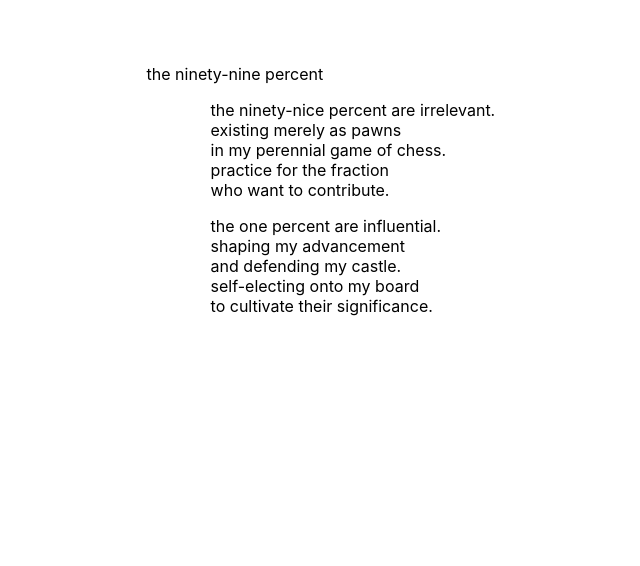
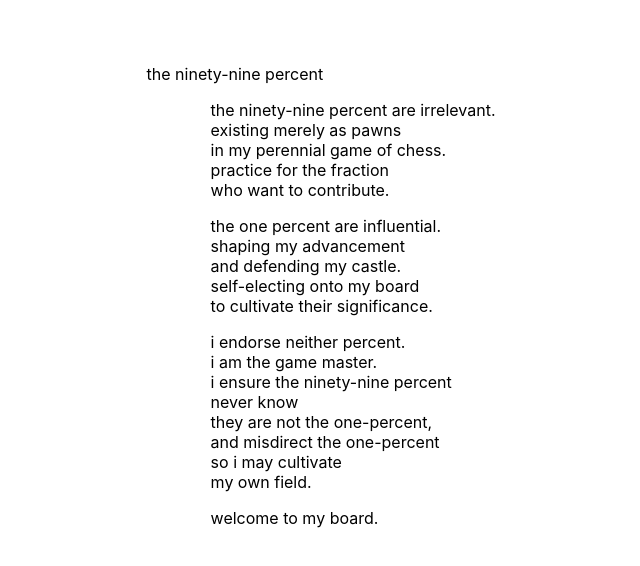
Before and after one commit to Kyle-Simpson/the-ninety-nine-percent, a React (Create React App) app: page / in a window 1280 px wide. Shown: the top 566 px of the page, without its empty margins (327-967 px from the left). Built offline with nearby package versions, Linux system fonts and the light colour scheme.

Commit message:
Edit poem

```diff
--- a/src/App.js
+++ b/src/App.js
@@ -9,7 +9,7 @@ class App extends Component {
         the ninety-nine percent
         </p>
         <p className="indented">
-          the ninety-nice percent are irrelevant.
+          the ninety-nine percent are irrelevant.
           <br></br>
 	        existing merely as pawns
           <br></br>
@@ -30,6 +30,26 @@ class App extends Component {
           <br></br>
           to cultivate their significance.
         </p>
+        <p className="indented">
+          i endorse neither percent.
+          <br></br>
+          i am the game master.
+          <br></br>
+          i ensure the ninety-nine percent
+          <br></br>
+          never know
+          <br></br>
+          they are not the one-percent,
+          <br></br>
+          and misdirect the one-percent
+          <br></br>
+          so i may cultivate
+          <br></br>
+          my own field.
+        </p>
+        <p className="indented">
+          welcome to my board.
+        </p>
       </div>
     );
   }
```
